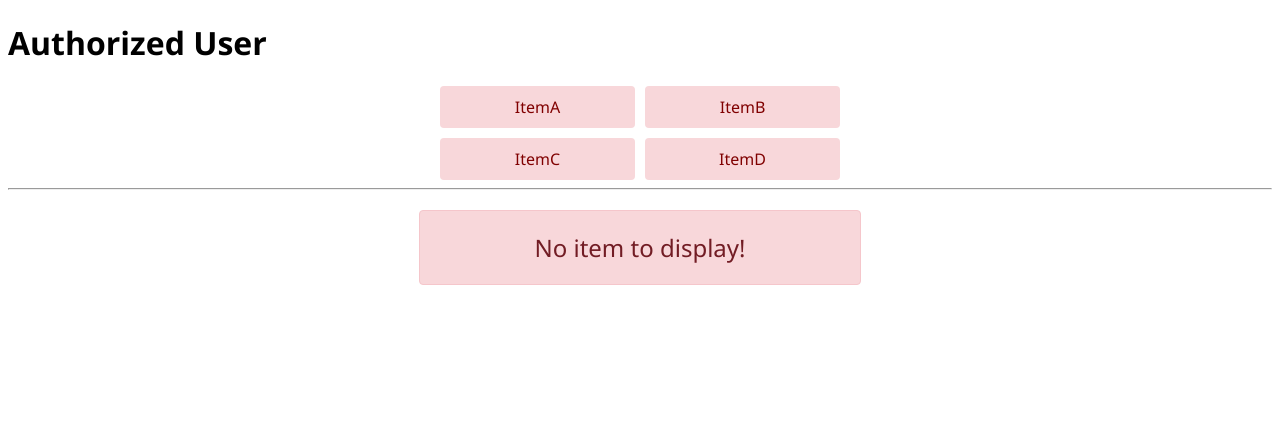
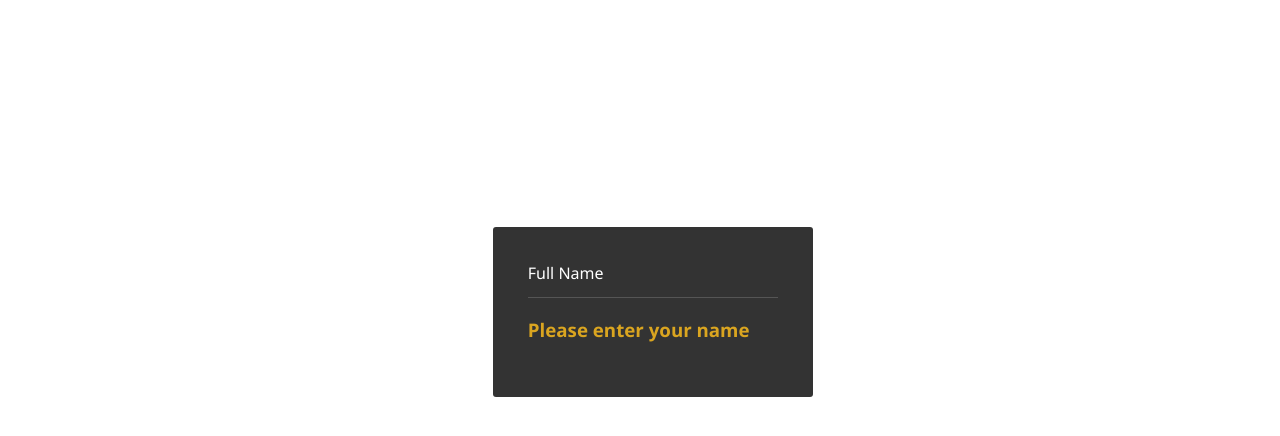
Before and after one commit to kumaruidivloper/Angular-Course, an Angular app: page / in a window 1280 px wide. Shown: the top 436 px of the page. Built offline with nearby package versions, Linux system fonts and the light colour scheme.

Commit message:
ng-templates-Vs-ng-container-example

```diff
--- a/src/app/app.html
+++ b/src/app/app.html
@@ -1,28 +1,10 @@
-<ng-container *ngIf="isAuthorized; else notAuthorized">
-  <h1>Authorized User</h1>
-</ng-container>
-<ng-template #notAuthorized>
-  <h1>Not Authorized</h1>
-</ng-template>
-
-
-<ng-container *ngIf="listItems.length > 0; else noItems">
-  <ul>
-    <li *ngFor="let item of listItems">{{ item }}</li>
-  </ul>
-</ng-container>
-
-<ng-template #noItems>
-  <p>No item to display!</p>
-</ng-template>
-
-<hr/>
-<ng-container *ngIf="listItemsEmpty.length > 0; else noItems">
-  <ul>
-    <li *ngFor="let item of listItems">{{ item }}</li>
-  </ul>
-</ng-container>
-
-<ng-template #noItems>
-  <p>No item to display!</p>
-</ng-template>
+<div class="box">
+  <div class="input-container">
+    <input type="text" [(ngModel)]="user" />
+    <label for="">Full Name</label>
+  </div>
+  <ng-container *ngIf="user !== ''; else notValid"></ng-container>
+  <ng-template #notValid>
+    <h3>Please enter your name</h3>
+  </ng-template>
+</div>
--- a/src/app/app.scss
+++ b/src/app/app.scss
@@ -1,35 +1,46 @@
-ul {
-  display: grid;
-  grid-template-columns: repeat(
-    2,
-    1fr
-  ); /* Two columns for a table-like layout */
-  gap: 10px;
-  padding: 0;
-  list-style-type: none;
-  margin: 0 auto;
+* {
+  font-family: "Segoe UI", Tahoma, Geneva, Verdana, sans-serif;
+}
+.box {
+  background-color: #333;
+  padding: 35px;
+  height: 100px;
+  width: 250px;
+  position: fixed;
+  left: 51%;
+  top: 39%;
+  transform: translate(-50%, -50%);
+  border-radius: 3px;
+}
+h3 {
+  color: goldenrod;
+}
+.input-container {
+  position: relative;
+}
+.input-container label {
+  position: absolute;
+  top: 0px;
+  left: 0px;
+  font-size: 16px;
+  color: #fff;
+  transition: all 0.5s ease-in-out;
+}
+.input-container input {
+  border: 0;
+  border-bottom: 1px solid #555;
+  background: transparent;
   width: 100%;
-  max-width: 400px;
+  padding: 8px 0 5px 0;
+  font-size: 16px;
+  color: #fff;
 }
-
-li {
-  padding: 10px;
-  /* border: 1px solid #ccc; */
-  background-color: #f8d7da;
-  color: maroon;
-  text-align: center;
-  border-radius: 4px;
+.input-container input:focus {
+  border: none;
+  outline: none;
+  border-bottom: 1px solid #3ce4e7;
 }
-
-p {
-  text-align: center;
-  margin: 20px auto;
-  padding: 20px;
-  background-color: #f8d7da;
-  color: #721c24;
-  border-radius: 4px;
-  border: 1px solid #f5c6cb;
-  width: 100%;
-  font-size: 1.5rem;
-  max-width: 400px;
+.input-container input:focus ~ label {
+  top: -12px;
+  font-size: 12px;
 }
--- a/src/app/app.ts
+++ b/src/app/app.ts
@@ -11,11 +11,5 @@
   styleUrl: './app.scss',
 })
 export class App {
-  isAuthorized: boolean = true;
-
-  listItems: string[] = ['ItemA', 'ItemB', 'ItemC', 'ItemD'];
-
-  listItemsEmpty: string[] = [];
-
-
+  user: string = '';
 }
```
